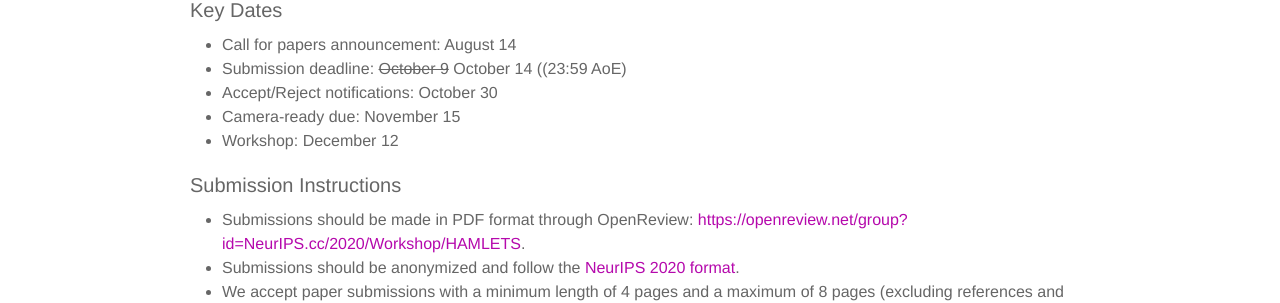
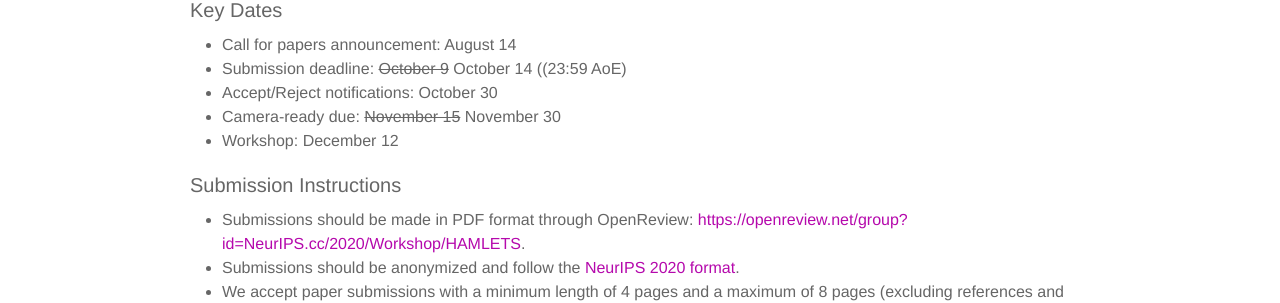
Before and after one commit to hamlets-workshop/hamlets-workshop.github.io, a Jekyll site: the page built from _pages/04_instructions.md, in a window 1280 px wide and 1096 px high. Shown: the part 468-771 px from the top of the window. Built offline with Jekyll 4.4.1, drawn with Linux system fonts in a browser that asks for light colours; nearby versions of some CDN libraries.

Commit message:
Updated camera ready deadline

```diff
--- a/_pages/04_instructions.md
+++ b/_pages/04_instructions.md
@@ -10,7 +10,7 @@ description: Information about submitting to the NeurIPS 2020 HAMLETS workshop.
 * Call for papers announcement: August 14
 * Submission deadline: ~~October 9~~ October 14 ((23:59 AoE)
 * Accept/Reject notifications: October 30
-* Camera-ready due: November 15
+* Camera-ready due: ~~November 15~~ November 30
 * Workshop: December 12
 
 #### Submission Instructions
```
